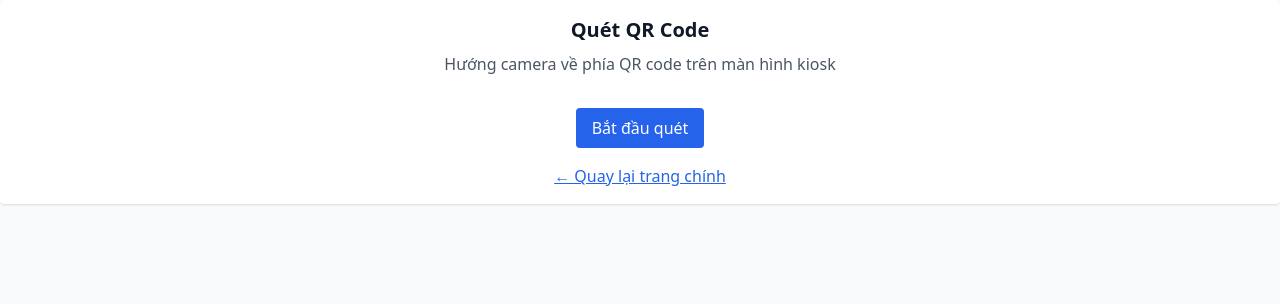
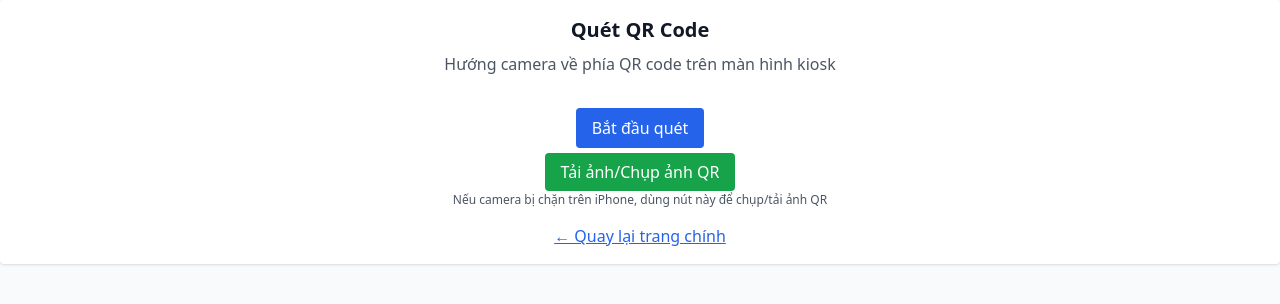
Before and after one commit to NhatPot/Cham-Cong-Giao-Vien, a FastAPI app: page /t/31ffec24-e6b6-4f06-8733-9c98e8f23a19/scan in a window 1280 px wide. Shown: the top 304 px of the page. Run offline with FastAPI, Linux system fonts and the light colour scheme; some libraries are stand-ins or nearby versions.

Commit message:
Improve session display and add QR image upload fallback
Preload class data for sessions in admin view to avoid N+1 queries and display class name in session items. Added image upload/capture fallback for QR scanning in teacher_scan.html to support iOS devices with restricted camera access.

```diff
--- a/app/routers/admin.py
+++ b/app/routers/admin.py
@@ -62,6 +62,12 @@ def admin_home(request: Request, month: str | None = Query(default=None), db: Se
         end_month = month_start.replace(month=month_start.month + 1, day=1)
 
     sessions = db.query(ClassSession).filter(
+        ClassSession.start_dt >= month_start,
+        ClassSession.start_dt < end_month
+    ).order_by(ClassSession.start_dt.desc()).all()
+    # preload class for each session to avoid N+1 in template
+    from sqlalchemy.orm import joinedload
+    sessions = db.query(ClassSession).options(joinedload(ClassSession.clazz)).filter(
         ClassSession.start_dt >= month_start,
         ClassSession.start_dt < end_month
     ).order_by(ClassSession.start_dt.desc()).all()
--- a/app/templates/partials/session_item.html
+++ b/app/templates/partials/session_item.html
@@ -1,6 +1,8 @@
 <div id="session-{{ session.id }}" class="border rounded p-3 flex justify-between items-center">
   <div class="space-y-1">
-    <div class="font-medium">Session #{{ session.id }}</div>
+    <div class="font-medium">Session #{{ session.id }}
+      <span class="text-xs text-gray-600 ml-2">Lớp học: {{ session.clazz.name if session.clazz else 'Không rõ' }}</span>
+    </div>
     <form class="flex flex-wrap items-center gap-3" hx-post="/admin/session/{{ session.id }}/update" hx-target="#session-{{ session.id }}" hx-swap="outerHTML">
       <label class="text-sm text-gray-600">Bắt đầu</label>
       <input type="datetime-local" name="start_dt" value="{{ session.start_dt.strftime('%Y-%m-%dT%H:%M') }}" class="p-1 border rounded" />
--- a/app/templates/teacher_scan.html
+++ b/app/templates/teacher_scan.html
@@ -14,6 +14,13 @@
   <div class="text-center">
     <button id="startBtn" class="px-4 py-2 bg-blue-600 text-white rounded hover:bg-blue-700">Bắt đầu quét</button>
     <button id="stopBtn" class="px-4 py-2 bg-red-600 text-white rounded hover:bg-red-700" style="display: none;">Dừng quét</button>
+    <div class="mt-3">
+      <label class="px-4 py-2 bg-green-600 text-white rounded hover:bg-green-700 cursor-pointer">
+        Tải ảnh/Chụp ảnh QR
+        <input id="fileInput" type="file" accept="image/*" capture="environment" class="hidden" />
+      </label>
+    </div>
+    <div class="text-xs text-gray-600 mt-2">Nếu camera bị chặn trên iPhone, dùng nút này để chụp/tải ảnh QR</div>
   </div>
 
   <div id="result" class="text-center text-sm"></div>
@@ -29,6 +36,7 @@ let video, canvas, ctx, scanning = false;
 
 document.getElementById('startBtn').onclick = startScan;
 document.getElementById('stopBtn').onclick = stopScan;
+document.getElementById('fileInput').addEventListener('change', handleImageFile);
 
 async function startScan() {
   try {
@@ -130,5 +138,35 @@ async function handleQRCode(token) {
     document.getElementById('result').innerHTML = '<div class="text-red-600">Lỗi xử lý QR: ' + error.message + '</div>';
   }
 }
+
+// Decode QR from uploaded or captured image (fallback for iOS HTTP)
+async function handleImageFile(evt) {
+  const file = evt.target.files && evt.target.files[0];
+  if (!file) return;
+  try {
+    const img = new Image();
+    img.onload = () => {
+      const c = document.createElement('canvas');
+      const maxW = 1280; // downscale for performance
+      const scale = Math.min(1, maxW / img.width);
+      c.width = Math.floor(img.width * scale);
+      c.height = Math.floor(img.height * scale);
+      const cctx = c.getContext('2d');
+      cctx.drawImage(img, 0, 0, c.width, c.height);
+      const imageData = cctx.getImageData(0, 0, c.width, c.height);
+      const code = jsQR(imageData.data, imageData.width, imageData.height);
+      if (code && code.data) {
+        handleQRCode(code.data);
+      } else {
+        document.getElementById('result').innerHTML = '<div class="text-red-600">Không phát hiện được QR trong ảnh đã chọn.</div>';
+      }
+    };
+    const reader = new FileReader();
+    reader.onload = e => { img.src = e.target.result; };
+    reader.readAsDataURL(file);
+  } catch (error) {
+    document.getElementById('result').innerHTML = '<div class="text-red-600">Lỗi xử lý ảnh: ' + error.message + '</div>';
+  }
+}
 </script>
 {% endblock %}
```
Also changed, not shown: database.db.
